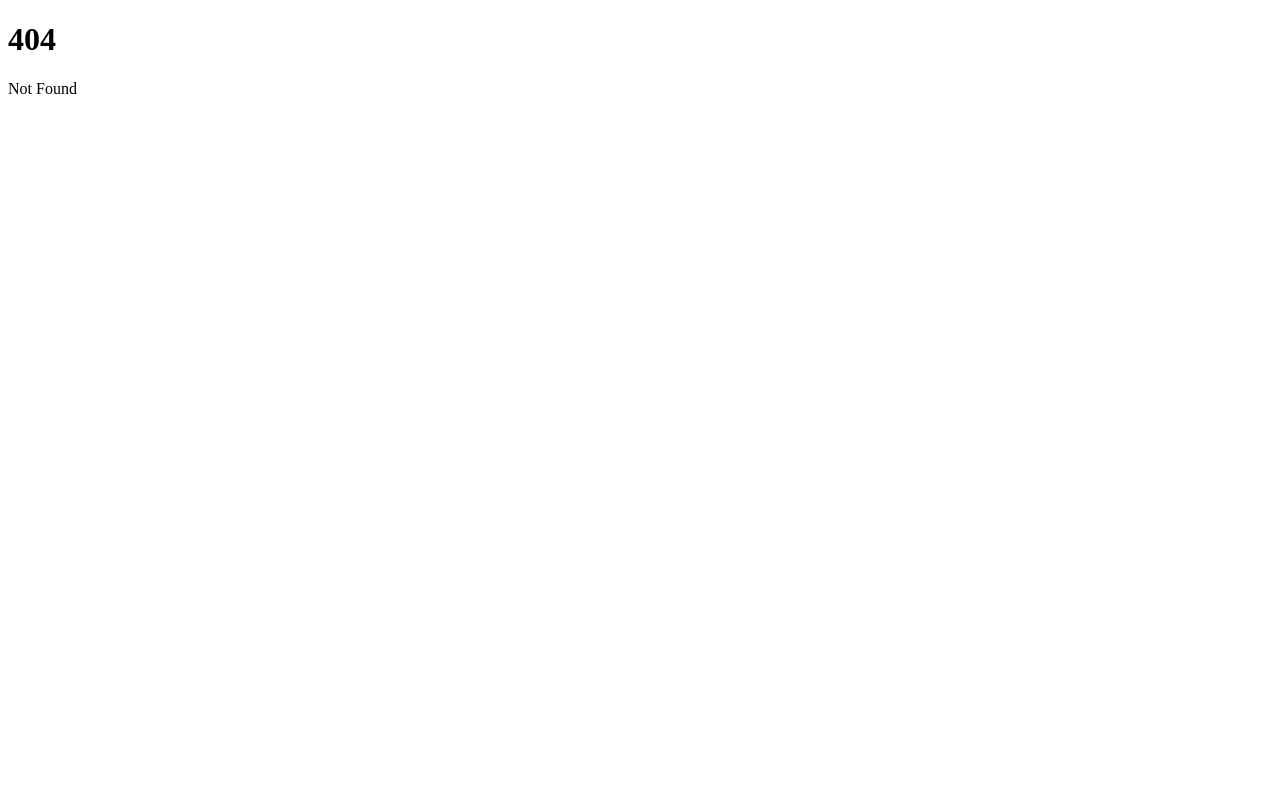
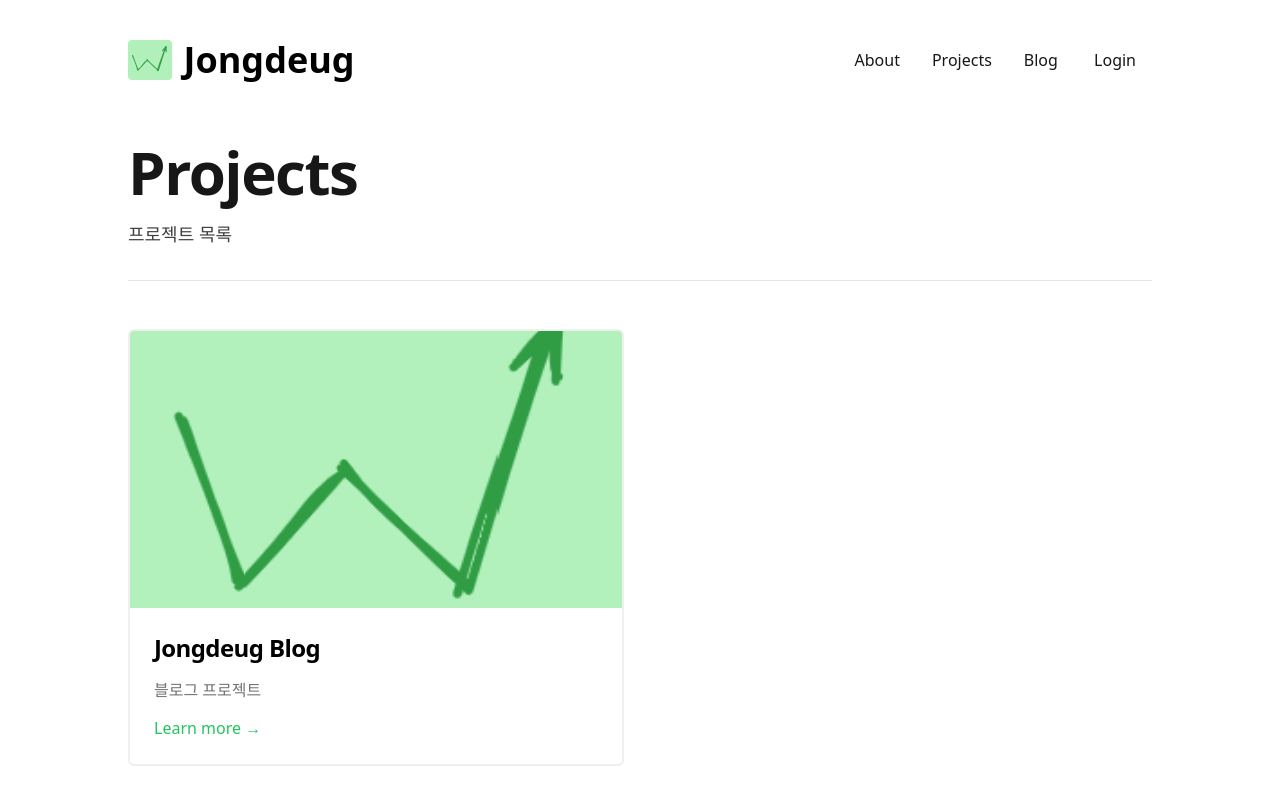
Before and after one commit to JongDeug/blog-frontend, a SvelteKit app: page /projects in a window 1280 px wide. Before the commit this address had no page. Shown: the top 800 px of the page. Built offline with nearby package versions, Linux system fonts and the light colour scheme; no server answers; a web font is replaced by a local one.

Commit message:
FEAT: 로그인, 로그아웃 구현

```diff
--- a/src/app.html
+++ b/src/app.html
@@ -2,7 +2,7 @@
 <html lang="en">
 	<head>
 		<meta charset="utf-8" />
-		<link rel="icon" href="%sveltekit.assets%/favicon.png" />
+		<link rel="icon" href="%sveltekit.assets%/icon.png" />
 		<meta name="viewport" content="width=device-width, initial-scale=1" />
 		%sveltekit.head%
 	</head>
--- /dev/null
+++ b/src/lib/components/Card.svelte
@@ -0,0 +1,55 @@
+<script>
+	const { card } = $props();
+</script>
+
+<div class="md p-4 md:w-1/2" style="max-width: '544px'">
+	<div
+		class={`${card.image && 'h-full'} overflow-hidden rounded-md border-2 border-gray-200 border-opacity-60 dark:border-gray-700`}
+	>
+		{#if card.image}
+			{#if card.href}
+				<a
+					href={card.href}
+					target="_blank"
+					rel="noopener noreferrer"
+					aria-label={`Link to ${card.title}`}
+				>
+					<img
+						alt={card.title}
+						src={card.image}
+						class="aspect-video w-full object-cover object-center"
+					/>
+				</a>
+			{:else}
+				<img
+					alt={card.title}
+					src={card.image}
+					class="aspect-video w-full object-cover object-center"
+				/>
+			{/if}
+		{/if}
+		<div class="p-6">
+			<h2 class="mb-3 text-2xl font-bold leading-8 tracking-tight">
+				{#if card.href}
+					<a href={card.href} aria-label={`Link to ${card.title}`}>
+						{card.title}
+					</a>
+				{:else}
+					{card.title}
+				{/if}
+			</h2>
+			<p class="prose mb-3 max-w-none text-gray-500 dark:text-gray-400">{card.description}</p>
+			{#if card.href}
+				<a
+					href={card.href}
+					target="_blank"
+					rel="noopener noreferrer"
+					class="text-primary-500 hover:text-primary-600 dark:hover:text-primary-400 text-base font-medium leading-6"
+					aria-label={`Link to ${card.title}`}
+				>
+					Learn more &rarr;
+				</a>
+			{/if}
+		</div>
+	</div>
+</div>
--- a/src/lib/components/Category.svelte
+++ b/src/lib/components/Category.svelte
@@ -1,4 +1,4 @@
-<script>
+<!-- <script>
 	// import { [slug] } from 'github-slugger';
 
 	export let text = '';
@@ -11,4 +11,4 @@
 		class="mr-3 font-medium uppercase text-primary-500 hover:text-primary-600 dark:hover:text-primary-400 {size}"
 >
 	{text}
-</a>
+</a> -->
--- a/src/lib/index.ts
+++ b/src/lib/index.ts
@@ -13,6 +13,7 @@ export { default as SearchBox } from './components/SearchBox.svelte';
 export { default as CategoryModal } from './components/CategoryModal.svelte';
 export { default as Category } from './components/Category.svelte';
 export { default as Home } from './components/Home.svelte';
+export { default as Card } from './components/Card.svelte';
 
 export { default as IconMail } from './icons/Mail.svelte';
 export { default as IconGithub } from './icons/Github.svelte';
--- /dev/null
+++ b/src/routes/(app)/+error.svelte
@@ -0,0 +1,16 @@
+<script>
+	import { page } from '$app/stores';
+</script>
+
+<div class="mx-auto w-64 pt-32 text-center">
+	{#if $page.status === 404}
+		<h1 class="text-outline text-9xl font-bold">404</h1>
+		<p class="text-2xl font-semibold">{$page.error?.message}</p>
+	{:else}
+		<h1 class="text-9xl font-bold">Error {$page.status}</h1>
+		<p class="text-2xl font-semibold">{$page.error?.message}</p>
+	{/if}
+	<div class="pt-10">
+		<a href="/" class="rounded-lg border px-6 py-2 text-xl font-semibold">돌아가기</a>
+	</div>
+</div>
--- a/src/routes/(app)/+layout.svelte
+++ b/src/routes/(app)/+layout.svelte
@@ -2,8 +2,10 @@
 	import { Footer, Header } from '$lib';
 	import { fly } from 'svelte/transition';
 	import '../../app.css';
+	import type { PageData } from './$types';
+	import type { Snippet } from 'svelte';
 
-	let { children, data } = $props(); // { slot, export let data }
+	let { children, data }: { children: Snippet; data: PageData } = $props(); // { slot, export let data }
 </script>
 
 <div class="mx-auto max-w-3xl px-4 sm:px-6 xl:max-w-5xl xl:px-0">
--- a/src/routes/(app)/+page.svelte
+++ b/src/routes/(app)/+page.svelte
@@ -8,7 +8,7 @@
 	const { isLogin, posts } = data;
 </script>
 
-<Head title="Main" />
+<Head title="Home" />
 
 <div class="pt-12">
 	<Title title="꾸벅" />
--- /dev/null
+++ b/src/routes/(app)/projects/+page.svelte
@@ -0,0 +1,26 @@
+<script>
+	import { Title, Card, Head } from '$lib';
+
+	import { config } from '$lib/config';
+
+	const projects = config.projects;
+</script>
+
+<Head title="Projects" />
+
+<div class="divide-y divide-gray-200 dark:divide-gray-700">
+	<div class="space-y-2 pb-8 pt-6 md:space-y-5">
+		<Title title="Projects" subtitle="프로젝트 목록" />
+	</div>
+	<div class="container py-12">
+		<div class="-m-4 flex flex-wrap">
+			{#if !projects.length}
+				No project found.
+			{:else}
+				{#each projects as project}
+					<Card card={project} />
+				{/each}
+			{/if}
+		</div>
+	</div>
+</div>
```
